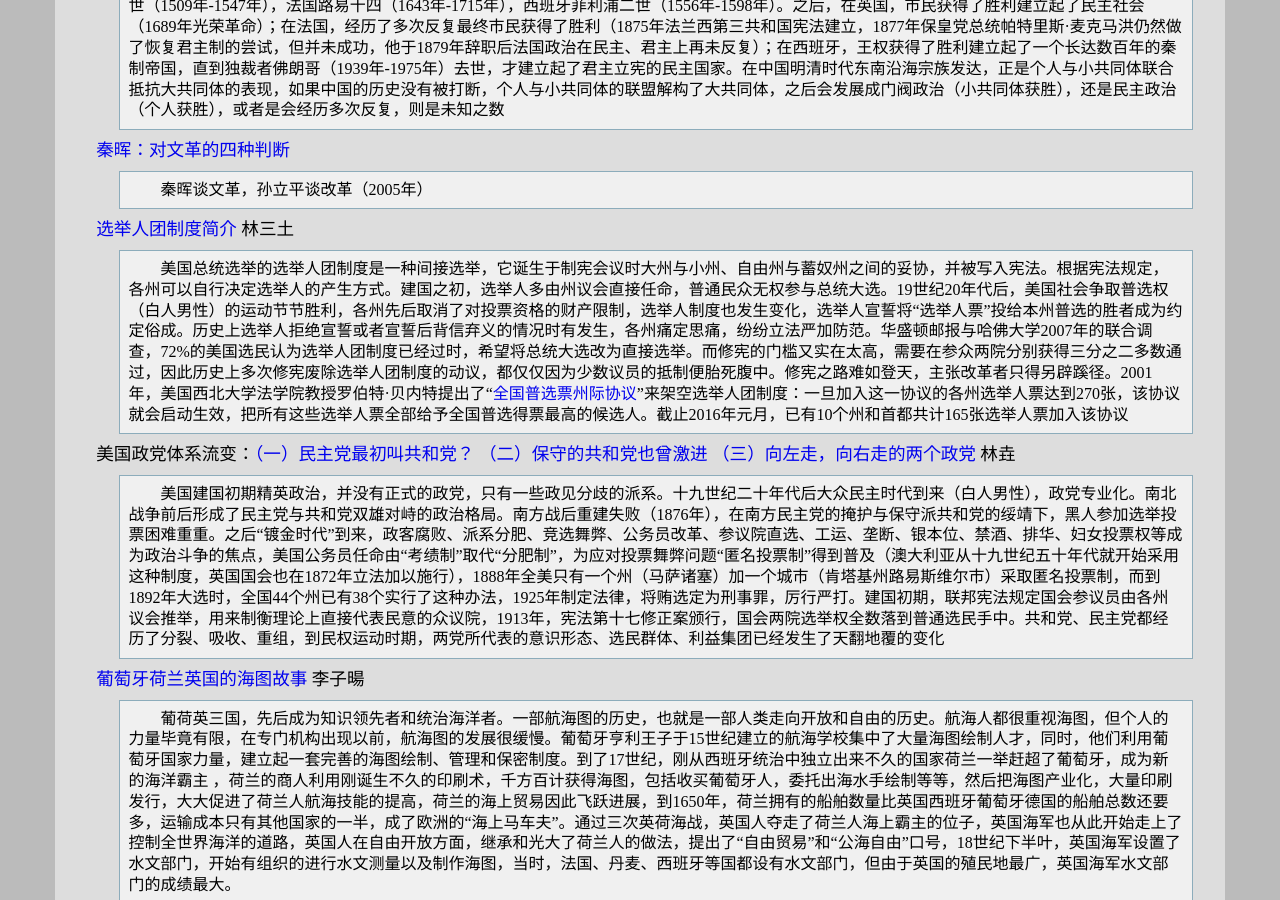
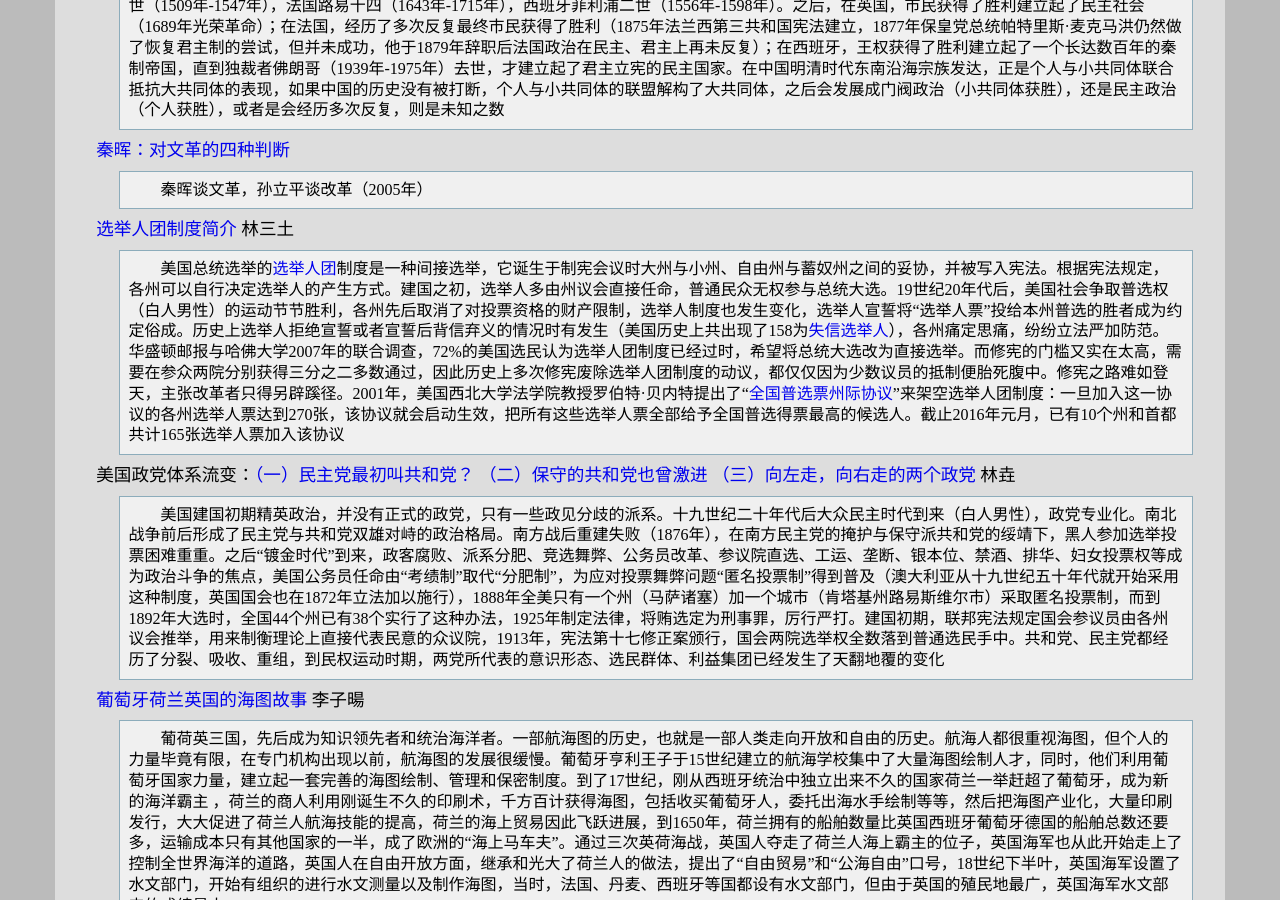
Before and after one commit to leiqin/leiqin.github.io, a Jekyll site: the page built from shoucang/history.markdown, in a window 1280 px wide and 900 px high, scrolled down 9414 px. Built offline with Jekyll 4.4.1, drawn with Linux system fonts in a browser that asks for light colours; nearby versions of some CDN libraries; some of the changed text lies outside the part shown.

Commit message:
+ 添加以史为镜 美国选举制度为啥是这样设计的？兼谈其历史演变

```diff
--- a/shoucang/history.markdown
+++ b/shoucang/history.markdown
@@ -189,7 +189,7 @@ NHK纪录片：年轻人的“反叛” 香港占中75天
 :	秦晖谈文革，孙立平谈改革（2005年）
 
 [选举人团制度简介](http://blog.sina.com.cn/s/blog_68cd22cb01017gz1.html) 林三土
-:	美国总统选举的选举人团制度是一种间接选举，它诞生于制宪会议时大州与小州、自由州与蓄奴州之间的妥协，并被写入宪法。根据宪法规定，各州可以自行决定选举人的产生方式。建国之初，选举人多由州议会直接任命，普通民众无权参与总统大选。19世纪20年代后，美国社会争取普选权（白人男性）的运动节节胜利，各州先后取消了对投票资格的财产限制，选举人制度也发生变化，选举人宣誓将“选举人票”投给本州普选的胜者成为约定俗成。历史上选举人拒绝宣誓或者宣誓后背信弃义的情况时有发生，各州痛定思痛，纷纷立法严加防范。华盛顿邮报与哈佛大学2007年的联合调查，72%的美国选民认为选举人团制度已经过时，希望将总统大选改为直接选举。而修宪的门槛又实在太高，需要在参众两院分别获得三分之二多数通过，因此历史上多次修宪废除选举人团制度的动议，都仅仅因为少数议员的抵制便胎死腹中。修宪之路难如登天，主张改革者只得另辟蹊径。2001年，美国西北大学法学院教授罗伯特·贝内特提出了“[全国普选票州际协议](https://zh.wikipedia.org/wiki/%E5%85%A8%E5%9B%BD%E6%99%AE%E9%80%89%E7%A5%A8%E5%B7%9E%E9%99%85%E5%8D%8F%E5%AE%9A)”来架空选举人团制度：一旦加入这一协议的各州选举人票达到270张，该协议就会启动生效，把所有这些选举人票全部给予全国普选得票最高的候选人。截止2016年元月，已有10个州和首都共计165张选举人票加入该协议
+:	美国总统选举的[选举人团](https://zh.wikipedia.org/wiki/%E7%BE%8E%E5%9B%BD%E9%80%89%E4%B8%BE%E4%BA%BA%E5%9B%A2)制度是一种间接选举，它诞生于制宪会议时大州与小州、自由州与蓄奴州之间的妥协，并被写入宪法。根据宪法规定，各州可以自行决定选举人的产生方式。建国之初，选举人多由州议会直接任命，普通民众无权参与总统大选。19世纪20年代后，美国社会争取普选权（白人男性）的运动节节胜利，各州先后取消了对投票资格的财产限制，选举人制度也发生变化，选举人宣誓将“选举人票”投给本州普选的胜者成为约定俗成。历史上选举人拒绝宣誓或者宣誓后背信弃义的情况时有发生（美国历史上共出现了158为[失信选举人](https://zh.wikipedia.org/wiki/失信选举人)），各州痛定思痛，纷纷立法严加防范。华盛顿邮报与哈佛大学2007年的联合调查，72%的美国选民认为选举人团制度已经过时，希望将总统大选改为直接选举。而修宪的门槛又实在太高，需要在参众两院分别获得三分之二多数通过，因此历史上多次修宪废除选举人团制度的动议，都仅仅因为少数议员的抵制便胎死腹中。修宪之路难如登天，主张改革者只得另辟蹊径。2001年，美国西北大学法学院教授罗伯特·贝内特提出了“[全国普选票州际协议](https://zh.wikipedia.org/wiki/%E5%85%A8%E5%9B%BD%E6%99%AE%E9%80%89%E7%A5%A8%E5%B7%9E%E9%99%85%E5%8D%8F%E5%AE%9A)”来架空选举人团制度：一旦加入这一协议的各州选举人票达到270张，该协议就会启动生效，把所有这些选举人票全部给予全国普选得票最高的候选人。截止2016年元月，已有10个州和首都共计165张选举人票加入该协议
 
 美国政党体系流变：[（一）民主党最初叫共和党？](http://dajia.qq.com/original/category/linyao20160305.html) [（二）保守的共和党也曾激进](http://dajia.qq.com/original/meiguo/ly160320.html) [（三）向左走，向右走的两个政党](http://dajia.qq.com/original/category/ly20160327.html) 林垚
 :	美国建国初期精英政治，并没有正式的政党，只有一些政见分歧的派系。十九世纪二十年代后大众民主时代到来（白人男性），政党专业化。南北战争前后形成了民主党与共和党双雄对峙的政治格局。南方战后重建失败（1876年），在南方民主党的掩护与保守派共和党的绥靖下，黑人参加选举投票困难重重。之后“镀金时代”到来，政客腐败、派系分肥、竞选舞弊、公务员改革、参议院直选、工运、垄断、银本位、禁酒、排华、妇女投票权等成为政治斗争的焦点，美国公务员任命由“考绩制”取代“分肥制”，为应对投票舞弊问题“匿名投票制”得到普及（澳大利亚从十九世纪五十年代就开始采用这种制度，英国国会也在1872年立法加以施行），1888年全美只有一个州（马萨诸塞）加一个城市（肯塔基州路易斯维尔市）采取匿名投票制，而到1892年大选时，全国44个州已有38个实行了这种办法，1925年制定法律，将贿选定为刑事罪，厉行严打。建国初期，联邦宪法规定国会参议员由各州议会推举，用来制衡理论上直接代表民意的众议院，1913年，宪法第十七修正案颁行，国会两院选举权全数落到普通选民手中。共和党、民主党都经历了分裂、吸收、重组，到民权运动时期，两党所代表的意识形态、选民群体、利益集团已经发生了天翻地覆的变化
@@ -214,3 +214,6 @@ NHK纪录片：年轻人的“反叛” 香港占中75天
 
 [“三聚氰胺事件”家长敲诈案再审：我得活得明明白白](http://mp.weixin.qq.com/s?__biz=MzI2ODExNzg5OQ==&mid=2653610134&idx=1&sn=298bd5c9de9ae361619854be9669f2f7&scene=0#rd) 微信
 :	郭利，48岁，北京人，2008年“三聚氰胺奶粉事件”受害儿童父亲。向奶粉的生产方施恩（广州）婴幼儿营养品有限公司及其控股股东广东雅士利集团股份有限公司（以下简称“广东雅士利”）维权、索赔。在与施恩公司签订和解协议，后者赔偿40万元后，郭利提出300万元赔偿要求。施恩公司及广东雅士利向警方报案。因敲诈勒索罪，他被广东潮安县法院判处有期徒刑五年。2014年，郭利刑满释放。此后继续申诉。出狱近一年后的2015年5月，广东省高级人民法院发出《再审决定书》，“原审裁判事实不清、证据不足。”今年8月8日，本案在广东省高级人民法院再审开庭。广东省人民检察院检察官当庭发表出庭意见称：郭利的行为不构成敲诈勒索罪，原审判决对郭利的定罪量刑错误。
+
+[美国选举制度为啥是这样设计的？兼谈其历史演变](https://program-think.blogspot.com/2016/11/USA-Elections.html)
+:	编程随想简介美国选举人团制度的产生、演变、弊病，政党、党内初选制度的形成、发展，党争和总统对最高法院大法官人数的影响
```
